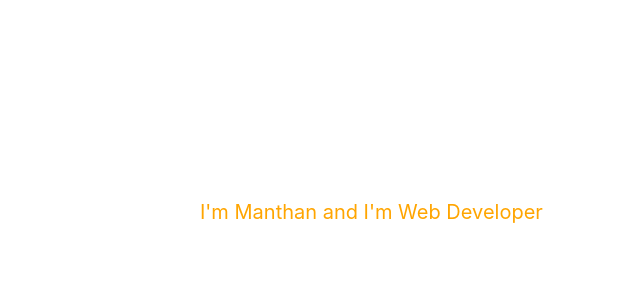
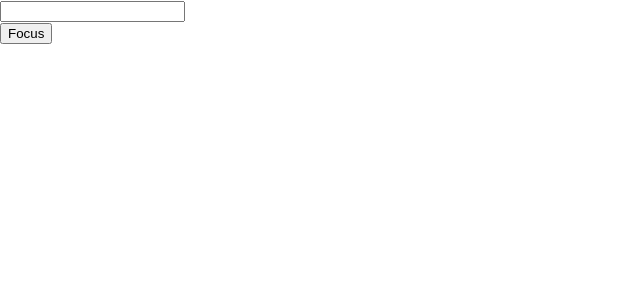
Before and after one commit to ManthanRanpariya/BookStore, a React (Create React App) app: page / in a window 1280 px wide. Shown: the top 300 px of the page, without its empty margins (0-640 px from the left). Built offline with nearby package versions, Linux system fonts and the light colour scheme.

Commit message:
Day-8 Completed

```diff
--- a/src/App.js
+++ b/src/App.js
@@ -5,7 +5,9 @@
 // import About from './page/About'
 // import Counter from './components/Counter'
 // import List from './components/List'
-import Title from './components/Title'
+// import Title from './components/Title'
+import FocusInput from './components/FocusInput'
+// import InputRef from './components/InputRef'
 // import LoginForm from './components/LoginForm'
 
 
@@ -38,7 +40,8 @@ function App() {
 
          {/* <Counter /> */}
          {/* <List /> */}
-         <Title title="Manthan" description="Web Developer"/>
+         {/* <Title title="Manthan" description="Web Developer"/> */}
+         <FocusInput />
 
     </div>
   )
--- /dev/null
+++ b/src/components/FocusInput.js
@@ -0,0 +1,23 @@
+import React, { Component } from 'react'
+import InputRef from './InputRef'
+
+export default class FocusInput extends Component {
+    constructor(props) {
+      super(props)
+
+      this.componentRef = React.createRef()
+    }
+
+    clickhandler = () => {
+        this.componentRef.current.focusInput()
+    }
+
+  render() {
+    return (
+      <div>
+        <InputRef ref={this.componentRef}/>
+        <button onClick={this.clickhandler}>Focus</button>
+      </div>
+    )
+  }
+}
--- /dev/null
+++ b/src/components/InputRef.js
@@ -0,0 +1,20 @@
+import React, { Component } from 'react'
+
+export default class InputRef extends Component {
+    constructor(props) {
+      super(props)
+      this.inputRef = React.createRef()
+    }
+
+    focusInput(){
+        this.inputRef.current.focus();
+    }
+  render() {
+
+    return (
+      <div>
+        <input type="text" ref={this.inputRef}/>
+      </div>
+    )
+  }
+}
--- a/src/components/Title.js
+++ b/src/components/Title.js
@@ -15,4 +15,4 @@ const  Title = (props) => {
   )
 }
 
-export default Title;
+export default React.memo(Title);
```
